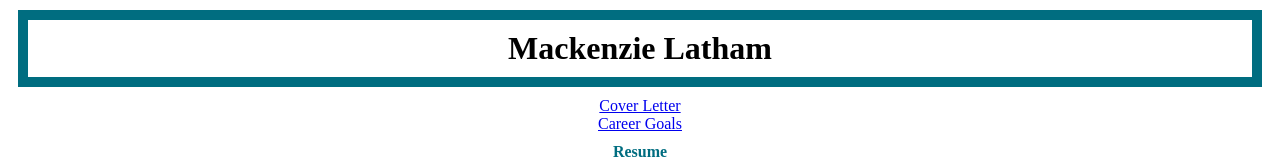
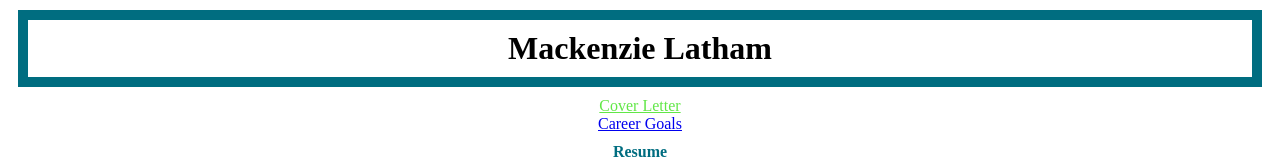
Before and after one commit to mklatham/mklatham.github.io, a plain HTML site: page PA-WebDev/resume.html in a window 1280 px wide. In both pictures the pointer is over the link "Cover Letter". Shown: the top 160 px of the page. Drawn offline with Linux system fonts and the light colour scheme.

Commit message:
update css

```diff
--- a/PA-WebDev/style.css
+++ b/PA-WebDev/style.css
@@ -47,8 +47,8 @@ section p {
     font-family: Arial;
 }
 
-nav:hover {
-    color: rgb(0, 109, 128)
+a:hover {
+    color: rgb(97, 231, 71)
 }
 
 img, audio, video {
```
